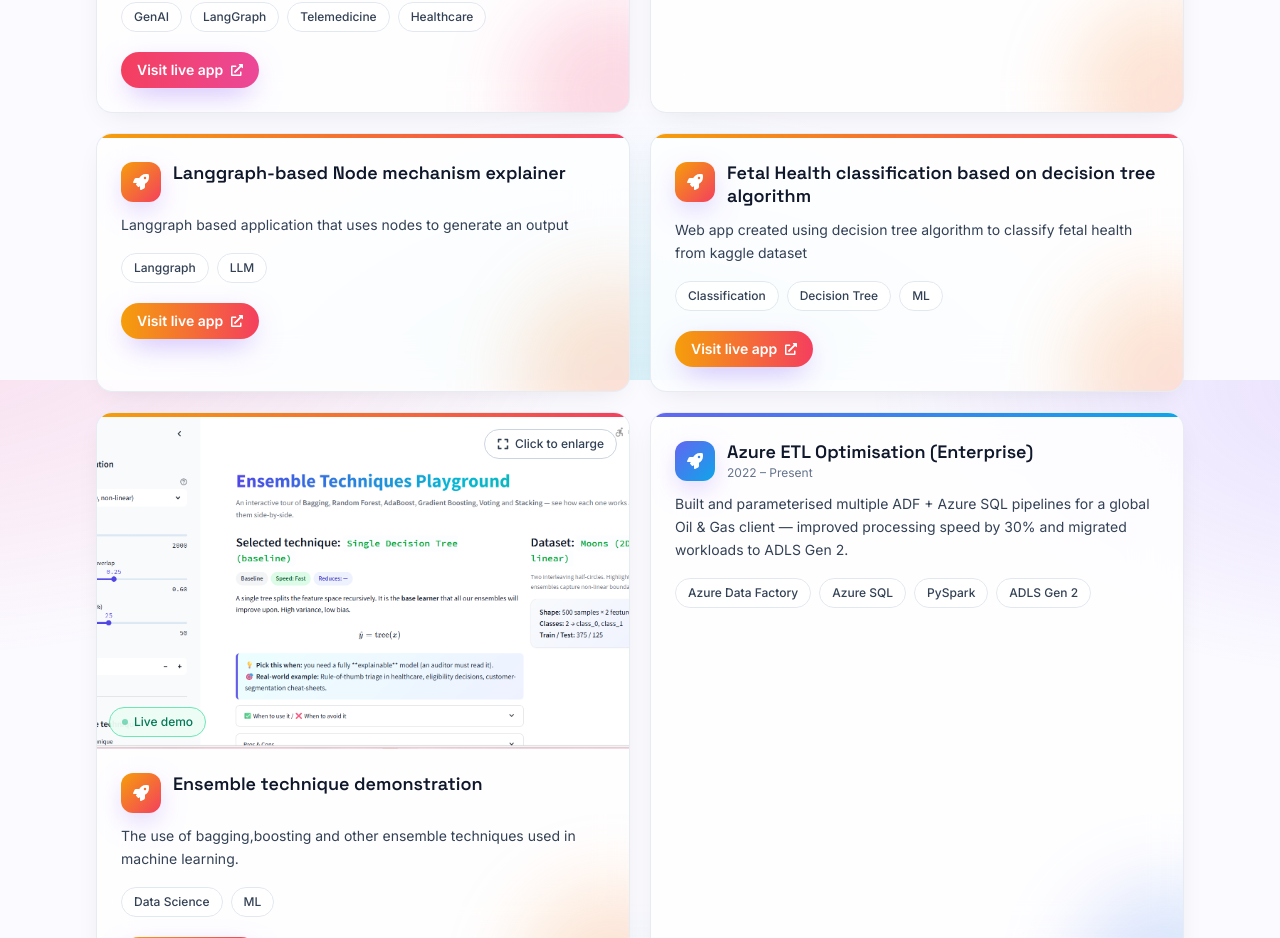
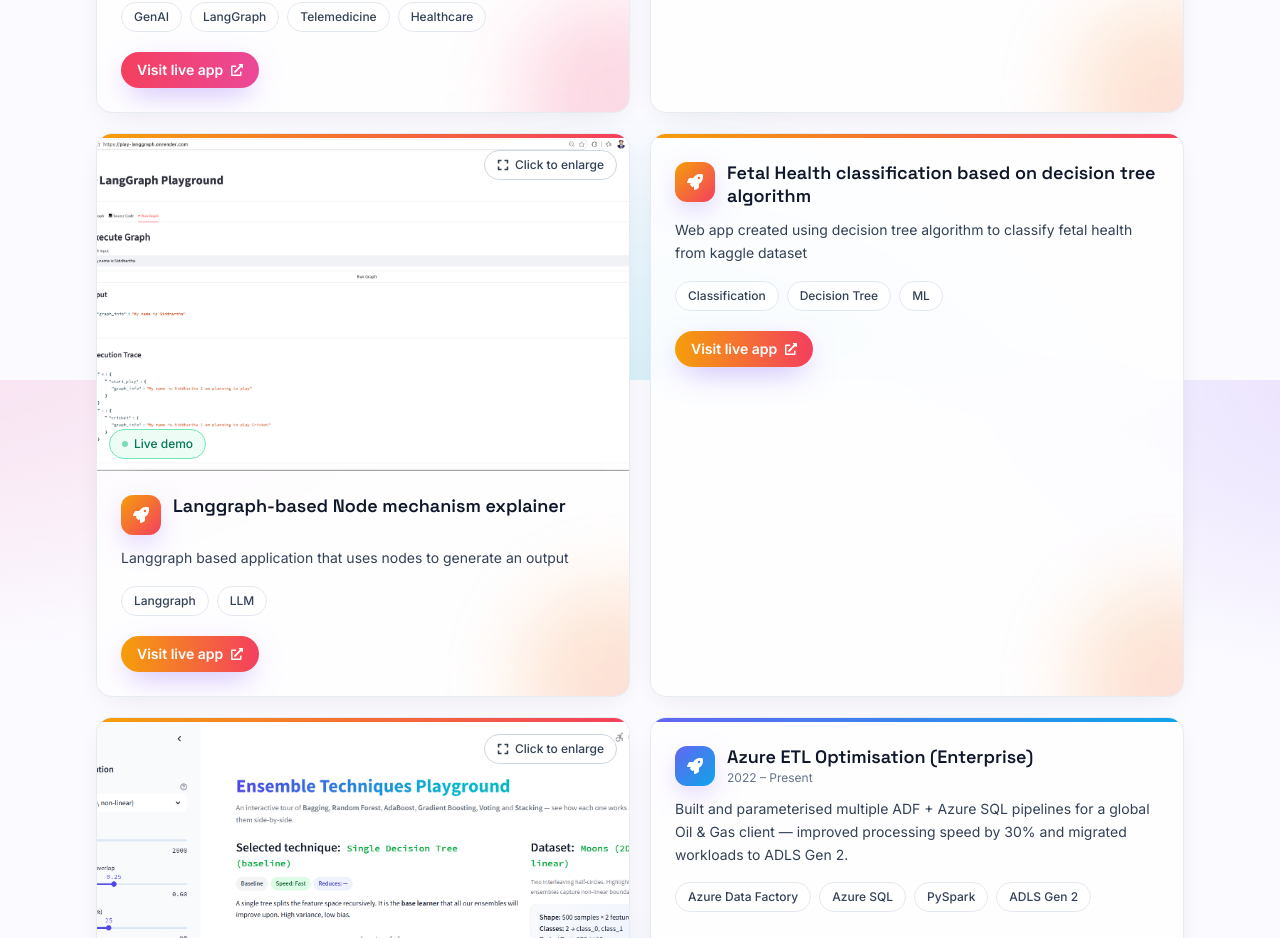
Before and after one commit to siddhartha4u2c/siddharthaborpuzari, a React (Vite) app: page / in a window 1280 px wide. Shown: the part 5220-6158 px from the top of the page. Built offline with nearby package versions, Linux system fonts and the light colour scheme.

Commit message:
Update data.ts

```diff
--- a/src/data.ts
+++ b/src/data.ts
@@ -173,6 +173,7 @@ export const projects: Project[] = [
       'Langgraph based application that uses nodes to generate an output',
     tags: ['Langgraph', 'LLM'],
     color: 'from-amber-500 to-rose-500',
+    image: '/projects/langgraph.png',
     liveUrl: 'https://play-langgraph.onrender.com',
   },
   {
```
